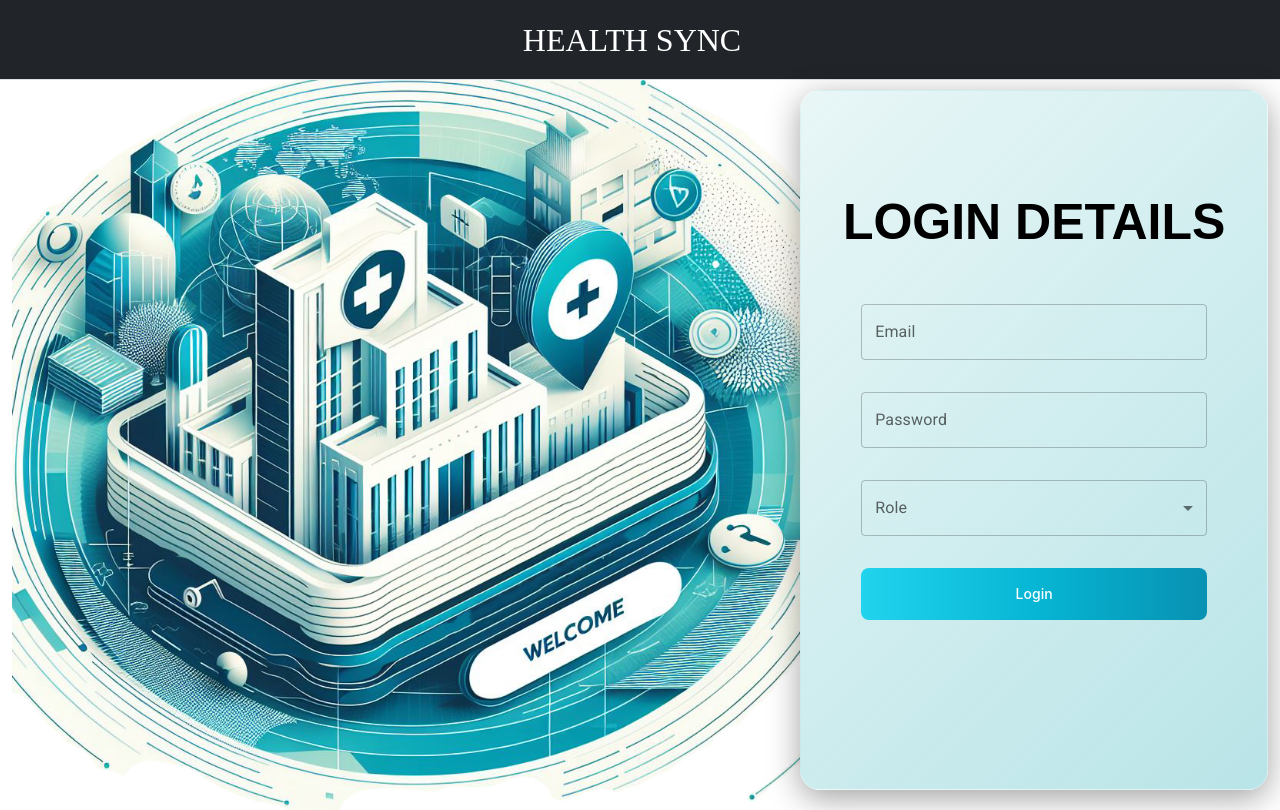
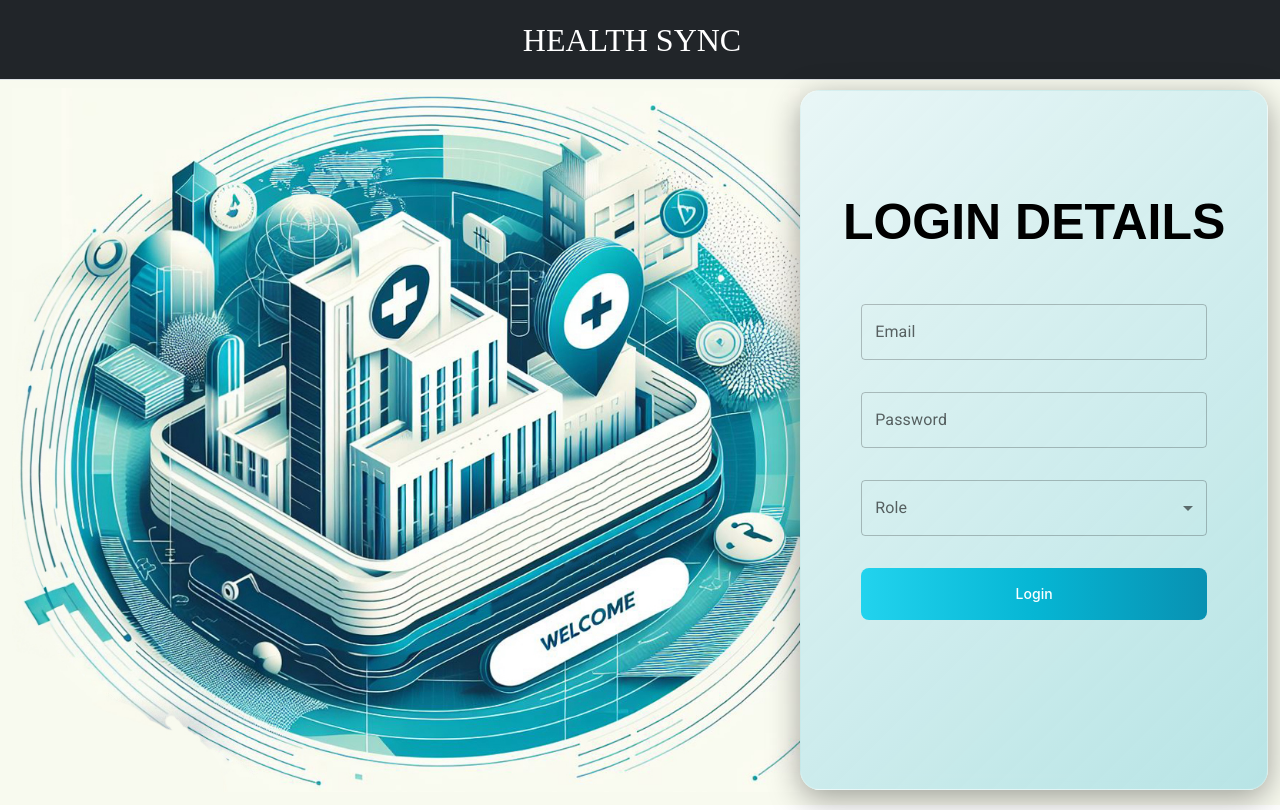
Before and after one commit to PranjalGawande/HealthCare-Application-Development, a React (Create React App) app: page / in a window 1280 px wide. Built offline with nearby package versions, Linux system fonts and the light colour scheme.

Commit message:
update login page

```diff
--- a/src/Components/Login.js
+++ b/src/Components/Login.js
@@ -71,7 +71,7 @@ import TextField from "@mui/material/TextField";
 import MenuItem from "@mui/material/MenuItem";
 import { useNavigate } from "react-router-dom";
 import { v4 as uuidv4 } from "uuid";
-import loginImage from "../assets/login-page.jpg";
+import loginImage from "../assets/loginPage.jpg";
 
 const LoginForm = () => {
   let navigate = useNavigate();
@@ -108,7 +108,8 @@ const LoginForm = () => {
   };
 
   return (
-    // <div className="background" style={{ display: 'flex', flexDirection: 'column', alignItems: 'center', justifyContent:'center'}}>
+    <div className="main-background">
+    {/* // <div className="background" style={{ display: 'flex', flexDirection: 'column', alignItems: 'center', justifyContent:'center'}}> */}
     <div className="container background d-flex align-items-center">
       <div className="login-image">
       <img src={loginImage} alt="login" />
@@ -160,6 +161,7 @@ const LoginForm = () => {
         </div>
       </div>
     </div>
+    </div>
   );
 };
 
--- a/src/Components/style.css
+++ b/src/Components/style.css
@@ -8,6 +8,11 @@
     font-size: xx-large;
     font-weight: 400;
     font-style: normal;
+}
+
+.main-background {
+    padding-bottom: 5px;
+    background-color: #f8faef;
 }
 
 .background {
```
Also changed, not shown: src/assets/login-page.jpg (deleted), src/assets/loginPage.jpg (added).
